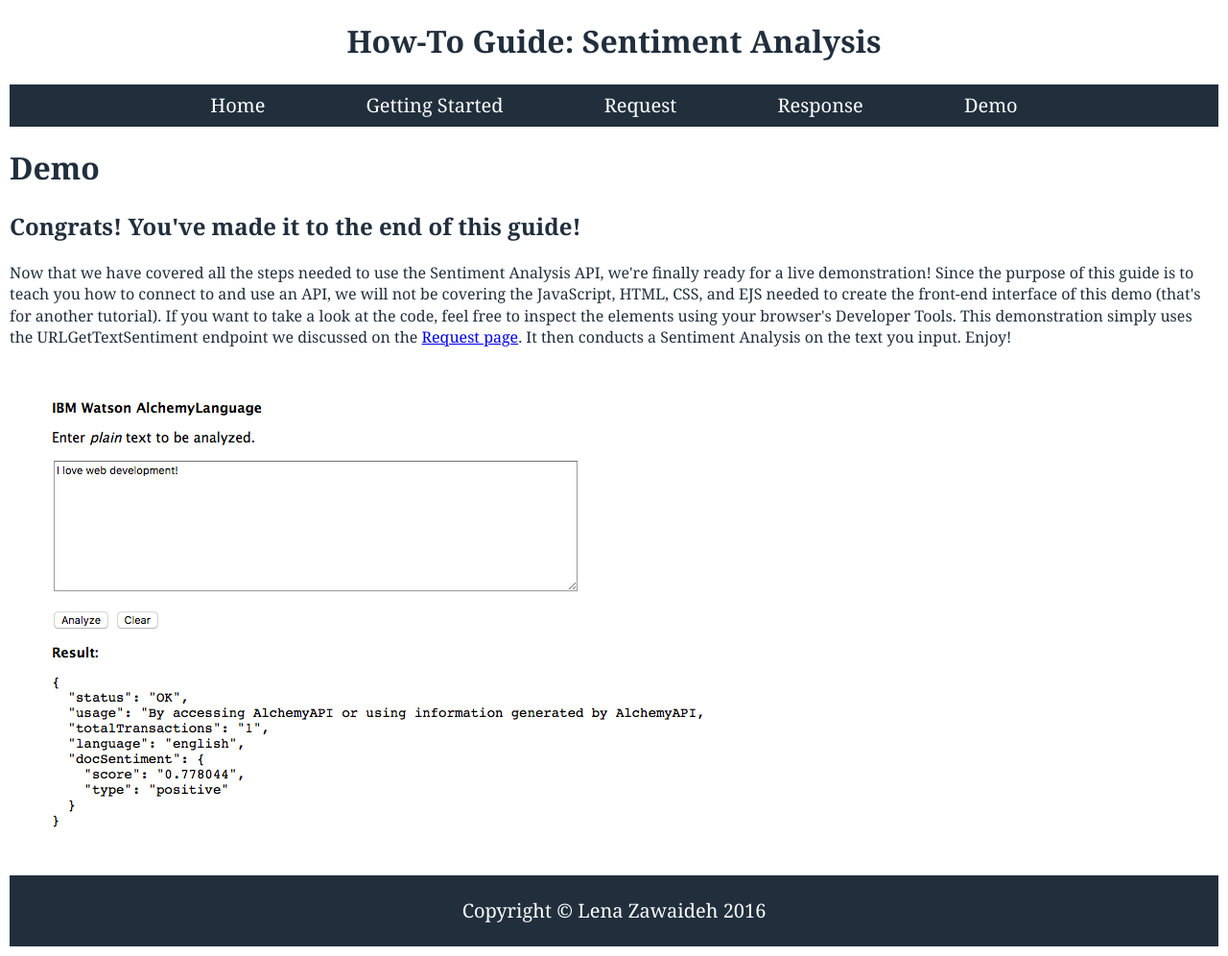
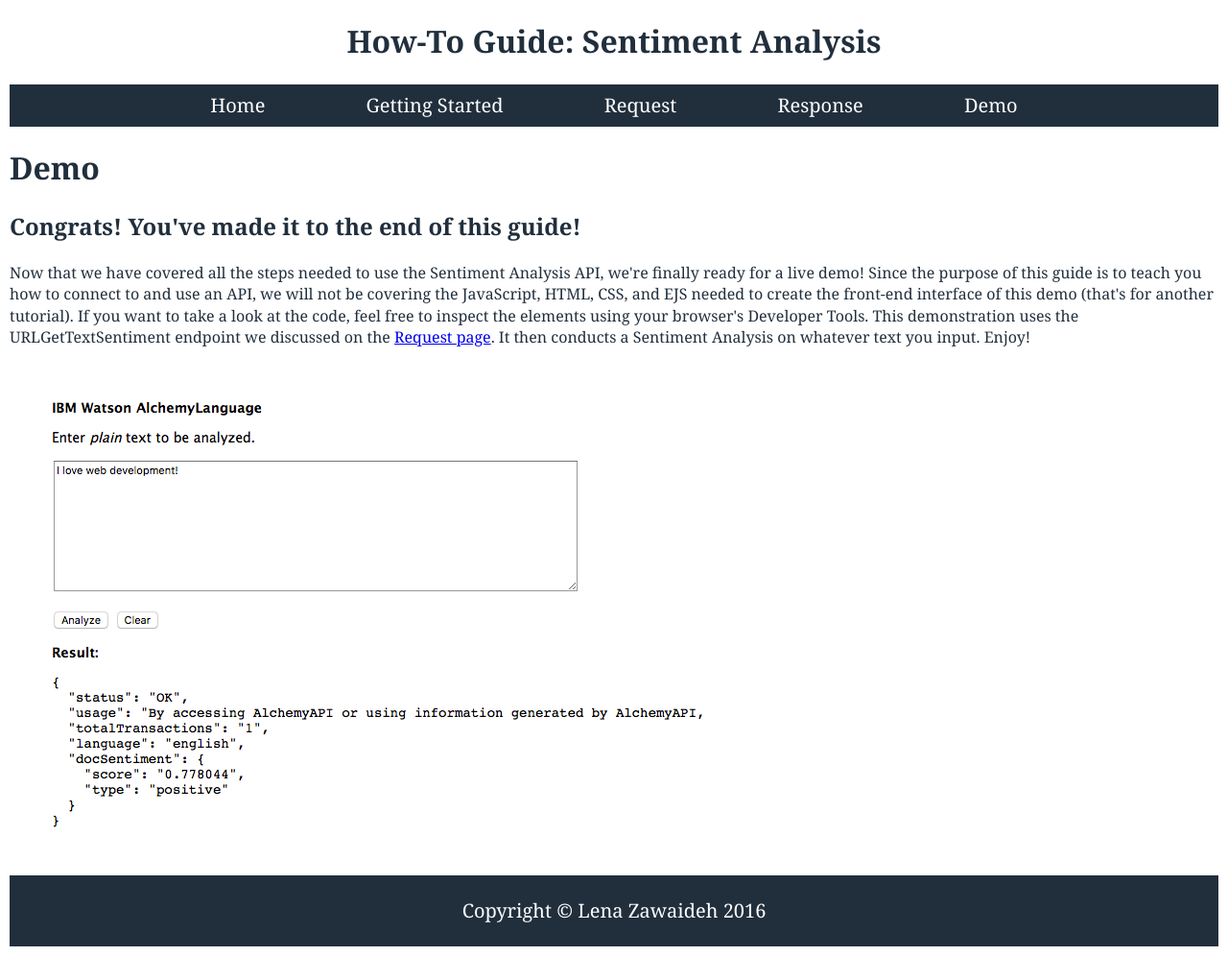
Before and after one commit to lenaz/How-To-Guide, a Jekyll site: the page built from demo.html, in a window 1280 px wide. Shown: the whole page at 96% size. Built offline with Jekyll 4.4.1, drawn with Linux system fonts in a browser that asks for light colours; Markdown is read by kramdown in place of the engine named in the settings.

Commit message:
Update demo.html

```diff
--- a/demo.html
+++ b/demo.html
@@ -6,8 +6,8 @@ layout: default
 
 <h2>Congrats! You've made it to the end of this guide!</h2>
 
-<p>Now that we have covered all the steps needed to use the Sentiment Analysis API, we're finally ready for a live demonstration! Since the purpose of this guide is to teach you how to connect to and use an API, we will not be covering the JavaScript, HTML, CSS, and EJS needed to create the front-end interface of this demo (that's for another tutorial). If you want to take a look at the code, feel free to inspect the elements using your browser's Developer Tools.
+<p>Now that we have covered all the steps needed to use the Sentiment Analysis API, we're finally ready for a live demo! Since the purpose of this guide is to teach you how to connect to and use an API, we will not be covering the JavaScript, HTML, CSS, and EJS needed to create the front-end interface of this demo (that's for another tutorial). If you want to take a look at the code, feel free to inspect the elements using your browser's Developer Tools.
 
-This demonstration simply uses the URLGetTextSentiment endpoint we discussed on the <a href="/request.html">Request page</a>. It then conducts a Sentiment Analysis on the text you input. Enjoy!</p>
+This demonstration uses the URLGetTextSentiment endpoint we discussed on the <a href="request.html">Request page</a>. It then conducts a Sentiment Analysis on whatever text you input. Enjoy!</p>
 
 <a href="https://csadalchemylanguage-lenaz.mybluemix.net" target="_blank"><img src="assets/demo-full.png" class="imagel" alt="Demo"></a>
```
